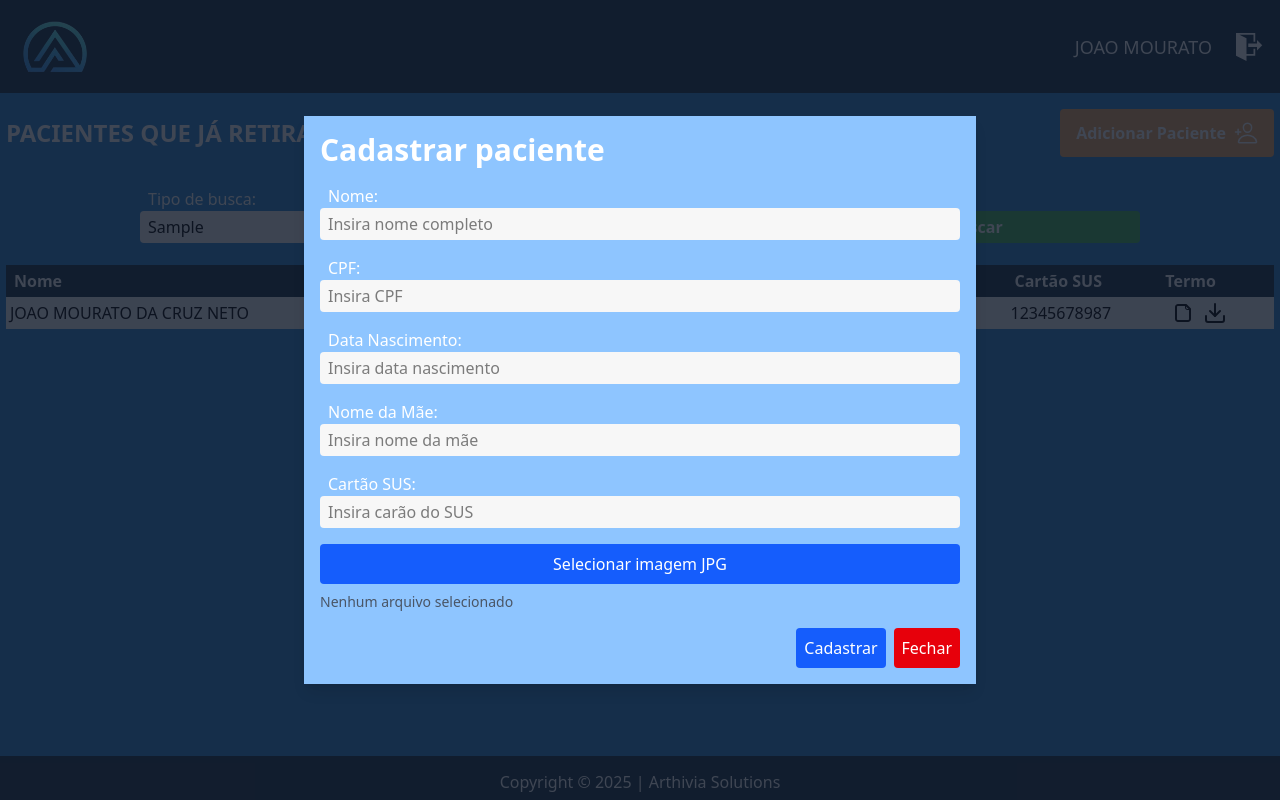
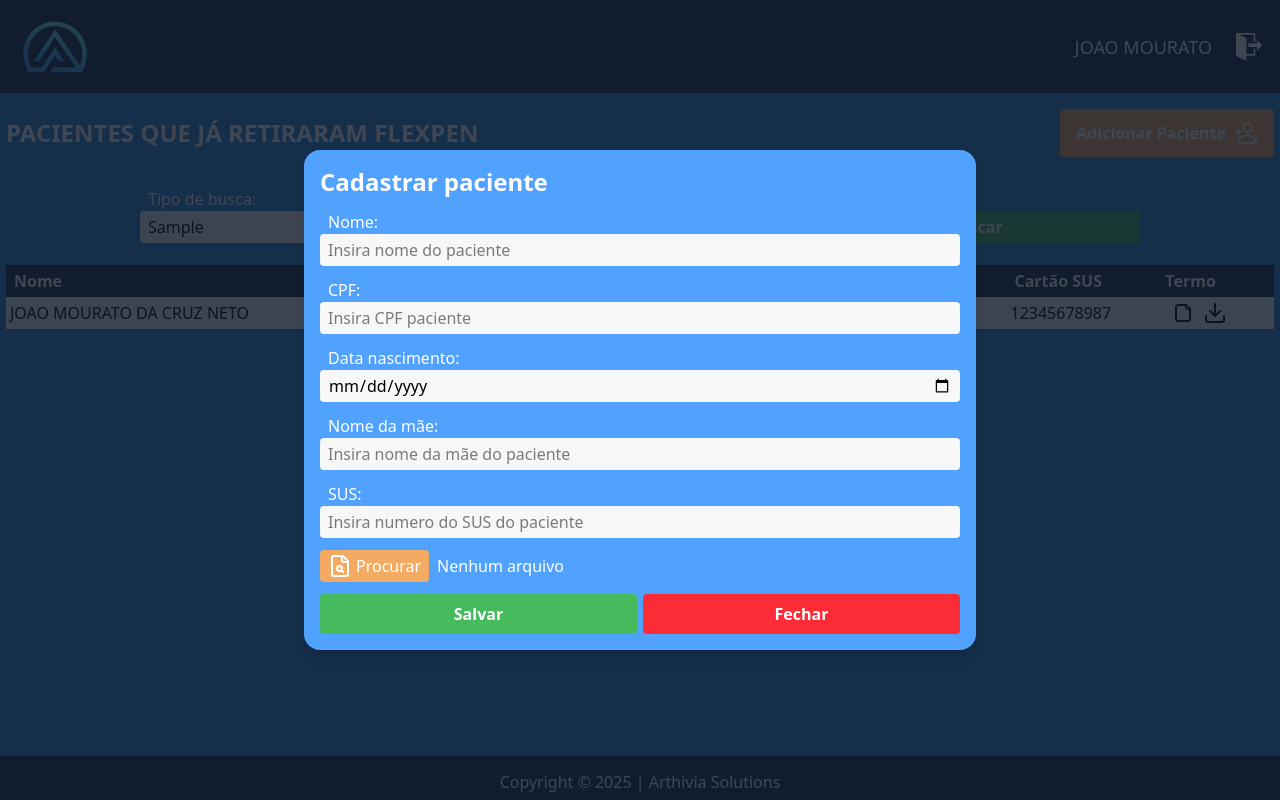
Before and after one commit to joaomouratocn/patient-control, a Next.js app: page /consultflexpen in a window 1280 px wide. Both pictures are taken after typing "Sample", "Sample" into the empty fields and a click on the button "Adicionar Paciente". Built offline with nearby package versions, Linux system fonts and the light colour scheme.

Commit message:
iniciado integração flenpen com backend

```diff
--- a/src/app/consultglargina/actions.ts
+++ b/src/app/consultglargina/actions.ts
@@ -3,7 +3,7 @@ import { prisma } from "@/lib/prisma";
 import { Patient, PatientFilterSearch } from "@/types/types";
 
 export async function getAllPatients() {
-  const patients = await prisma.patient.findMany({
+  const patients = await prisma.patientGlargina.findMany({
     orderBy: {
       name: "asc",
     },
@@ -23,7 +23,7 @@ export async function getPatientsByField(
     },
   };
 
-  const patients = await prisma.patient.findMany({
+  const patients = await prisma.patientGlargina.findMany({
     where: whereClause,
     orderBy: { name: "asc" },
   });
--- /dev/null
+++ b/src/components/modal-flexpen/action.ts
@@ -0,0 +1,119 @@
+"use server";
+
+import { normalizeText } from "@/lib/normalize-text";
+import { prisma } from "@/lib/prisma";
+import { InsertPatientFlexPenSchema } from "@/schemas/insert-patient-flexpen-schema";
+import { writeFile } from "fs/promises";
+import path from "path";
+
+type PatientFormState = {
+  error?: {
+    name?: string[];
+    cpf?: string[];
+    birth?: string[];
+    mother?: string[];
+    sus?: string[];
+    file?: string[];
+  };
+
+  success?: boolean;
+};
+
+export async function createPatient(
+  prevState: PatientFormState,
+  formData: FormData
+) {
+  try {
+    const rawData = {
+      name: formData.get("name"),
+      cpf: formData.get("cpf"),
+      mother: formData.get("mother"),
+      birth: formData.get("birth"),
+      sus: formData.get("sus"),
+      file: formData.get("file"),
+    };
+
+    const parsed = InsertPatientFlexPenSchema.safeParse(rawData);
+
+    console.log(parsed);
+    if (!parsed.success) {
+      //criar os logs
+      return { error: parsed.error.flatten().fieldErrors };
+    }
+    const file = formData.get("file") as File | null;
+    let savedFilePath: string | null = null;
+
+    if (!file) {
+      return { error: { file: ["Deve-se importar o termo"] } };
+    }
+
+    const bytes = await file.arrayBuffer();
+    const buffer = Buffer.from(bytes);
+
+    const uploadDir = path.join(process.cwd(), "public", "uploads");
+    const filePath = path.join(uploadDir, file.name);
+
+    await writeFile(filePath, buffer);
+
+    savedFilePath = `/uploads/${file.name}`;
+
+    const { name, cpf, mother, birth, sus } = parsed.data;
+
+    const cpfOnlyNumbers = cpf.replace(/\D/g, "");
+
+    await prisma.patientFlexpen.create({
+      data: {
+        name: normalizeText(name),
+        cpf: cpfOnlyNumbers,
+        mother: normalizeText(mother),
+        birth: new Date(birth),
+        sus: sus ? normalizeText(sus) : null,
+        term: savedFilePath,
+      },
+    });
+
+    return { success: true };
+  } catch (error: any) {
+    if (error.code === "P2002") {
+      const target = error.meta.target as string[];
+      if (target?.includes("cpf")) {
+        return { error: { cpf: ["CPF já cadastrado."] } };
+      }
+
+      if (target?.includes("sus")) {
+        return { error: { sus: ["Cartão SUS já cadastrado."] } };
+      }
+    }
+
+    return { error: { name: ["Erro inesperado, tente novamente."] } };
+  }
+}
+
+export async function cadastrarPaciente(formData: FormData) {
+  // pega o arquivo
+  const file = formData.get("file") as File | null;
+  let savedFilePath: string | null = null;
+
+  if (file) {
+    const bytes = await file.arrayBuffer();
+    const buffer = Buffer.from(bytes);
+
+    // cria pasta uploads dentro de public
+    const uploadDir = path.join(process.cwd(), "public", "uploads");
+    const filePath = path.join(uploadDir, file.name);
+
+    // grava o arquivo no disco
+    await writeFile(filePath, buffer);
+
+    // caminho acessível pela web
+    savedFilePath = `/uploads/${file.name}`;
+  }
+
+  // aqui você salva os dados no banco junto com o caminho do arquivo
+  // exemplo usando prisma:
+  // await prisma.paciente.create({
+  //   data: { nome, cpf, nascimento: new Date(nascimento), mae, sus, foto: savedFilePath }
+  // });
+
+  return { success: true, filePath: savedFilePath };
+}
--- a/src/components/modal-flexpen/index.tsx
+++ b/src/components/modal-flexpen/index.tsx
@@ -1,21 +1,22 @@
-"use client"
-import { useContext, useRef, useState } from "react"
-import { ModalContext } from "@/providers/modal"
-import { Input } from "../input"
+"use client";
+import { useActionState, useContext, useRef, useState } from "react";
+import { ModalContext } from "@/providers/modal";
+import { Input } from "../input";
+import { LuFileSearch2 } from "react-icons/lu";
+import { SubmitButton } from "../submitButton";
+import { createPatient } from "./action";
 
 export function ModalFlexpenResgister() {
-    const { hideModal } = useContext(ModalContext)
+  const { hideModal } = useContext(ModalContext);
+  const [file, setFile] = useState<File | null>(null);
+  const [fileName, setFileName] = useState("Nenhum arquivo");
+  const [preview, setPreview] = useState<string | null>(null);
+  const fileInputRef = useRef<HTMLInputElement | null>(null);
+  const [state, formAction] = useActionState(createPatient, { error: {} });
 
   function handleHideModal() {
-        hideModal()
+    hideModal();
   }
-
-    const [file, setFile] = useState<File | null>(null);
-    const [preview, setPreview] = useState<string | null>(null);
-    const [loading, setLoading] = useState(false);
-
-    const [fileName, setFileName] = useState("Nenhum arquivo selecionado");
-    const fileInputRef = useRef<HTMLInputElement | null>(null);
 
   function handleClick() {
     fileInputRef.current?.click();
@@ -40,98 +41,98 @@ export function ModalFlexpenResgister() {
     setPreview(URL.createObjectURL(selectedFile));
   }
 
-    async function handleSaveRegister() {
-        setLoading(true)
-        if (!file) return alert("Selecione uma imagem primeiro");
-
-        const formData = new FormData();
-        formData.append("file", file); // "file" = nome do campo esperado pela API
-
-        setLoading(true);
-
-        //faz requisição com await
-
-        setLoading(false);
-    }
-
   return (
-        <div className=" bg-white shadow-lg w-4/5 max-w-2xl rounded">
-            <div className=" flex flex-col p-4 gap-4 bg-blue-300">
-                <div className="flex flex-col gap-4">
-                    <h1 className="text-3xl font-bold text-white">Cadastrar paciente</h1>
+    <form
+      className="bg-blue-400 shadow-lg w-4/5 max-w-2xl rounded-2xl p-4"
+      action={formAction}
+    >
+      <div className="flex flex-col gap-3">
+        <h1 className="text-white font-bold text-2xl">Cadastrar paciente</h1>
         <Input
           type="text"
+          name="name"
           label="Nome"
-                        placeholder="Insira nome completo"
           showIcon={false}
-                    />
-
-                    <Input
-                        type="number"
-                        label="CPF"
-                        placeholder="Insira CPF"
-                        showIcon={false}
+          placeholder="Insira nome do paciente"
+          error={state.error?.name}
         />
         <Input
           type="text"
-                        label="Data Nascimento"
-                        placeholder="Insira data nascimento"
+          name="cpf"
+          label="CPF"
           showIcon={false}
+          placeholder="Insira CPF paciente"
+          error={state.error?.cpf}
+        />
+        <Input
+          type="date"
+          name="birth"
+          label="Data nascimento"
+          showIcon={false}
+          placeholder="Data de nascimento"
+          error={state.error?.birth}
         />
         <Input
           type="text"
-                        label="Nome da Mãe"
-                        placeholder="Insira nome da mãe"
+          name="mother"
+          label="Nome da mãe"
           showIcon={false}
+          placeholder="Insira nome da mãe do paciente"
+          error={state.error?.mother}
         />
         <Input
           type="text"
-                        label="Cartão SUS"
-                        placeholder="Insira carão do SUS"
+          name="sus"
+          label="SUS"
           showIcon={false}
+          placeholder="Insira numero do SUS do paciente"
+          error={state.error?.sus}
         />
-
-                    <div className="space-y-4">
-                        <div className="flex flex-col gap-2">
-                            {/* Input real (escondido) */}
+        <div className="flex flex-row items-center gap-2">
           <input
             type="file"
+            name="file"
             accept="image/jpeg, image/jpg"
-                                onChange={handleFileChange} // este sim seta o preview
+            onChange={handleFileChange}
             ref={fileInputRef}
             className="hidden"
           />
-
-                            {/* Botão customizado */}
           <button
             type="button"
             onClick={handleClick}
-                                className="bg-blue-600 text-white p-2 rounded"
+            className="flex flex-row gap-1 px-2 py-1 rounded text-white cursor-pointer bg-[var(--accent-orange)] hover:bg-[var(--accent-orange-hover)] duration-300"
           >
-                                Selecionar imagem JPG
+            <LuFileSearch2 size={24} />
+            Procurar
           </button>
-
-                            {/* Texto do arquivo selecionado */}
-                            <span className="text-sm text-gray-600">{fileName}</span>
-                        </div>
-
+          <span className="text-white">{fileName}</span>
           {preview && (
-                            <img src={preview} alt="Pré-visualização" className="w-40 rounded" />
+            <img
+              src={preview}
+              alt="Pré-visualização"
+              className="w-40 rounded"
+            />
           )}
         </div>
-
-                </div>
-                <div className="flex flex-row gap-2 justify-end">
+        {state.success && (
+          <p className="mt-2 font-medium">
+            ✅ Paciente cadastrado com sucesso!
+          </p>
+        )}
+        <div className="flex flex-row gap-1.5">
+          <SubmitButton
+            loadText="Salvando...."
+            text="Salvar"
+            className="flex-1"
+          />
           <button
-                        disabled={loading}
-                        onClick={handleSaveRegister}
-                        className="cursor-pointer bg-blue-600 p-2 text-white rounded"
+            className="cursor-pointer bg-red-500 p-2 text-white rounded font-semibold hover:bg-red-700 duration-300 flex-1"
+            onClick={handleHideModal}
           >
-                        {loading ? "Cadastrando...." : "Cadastrar"}
+            Fechar
           </button>
-                    <button className="cursor-pointer bg-red-600 p-2 text-white rounded" onClick={handleHideModal}>Fechar</button>
         </div>
       </div>
-        </div>
-    )
+    </form>
+  );
 }
--- a/src/components/modal-glargina/actions.ts
+++ b/src/components/modal-glargina/actions.ts
@@ -1,7 +1,7 @@
 "use server";
 import { normalizeText } from "@/lib/normalize-text";
 import { prisma } from "@/lib/prisma";
-import { InsertPatientGlarginaSchema } from "@/schemas/Insert-patient-glargina-schema";
+import { InsertPatientFlexPenSchema } from "@/schemas/insert-patient-flexpen-schema";
 
 type PatientFormState = {
   error?: {
@@ -26,20 +26,24 @@ export async function createPatient(
       mother: formData.get("mother"),
       birth: formData.get("birth"),
       sus: formData.get("sus"),
+      file: formData.get("file"),
     };
 
-    const parsed = InsertPatientGlarginaSchema.safeParse(rawData);
+    const parsed = InsertPatientFlexPenSchema.safeParse(rawData);
 
     if (!parsed.success) {
       //criar logs
-      return { error: parsed.error.flatten().fieldErrors };
+      return {
+        success: false,
+        error: parsed.error.flatten().fieldErrors,
+      };
     }
 
     const { name, cpf, mother, birth, sus } = parsed.data;
 
     const cpfOnlyNumbers = cpf.replace(/\D/g, "");
 
-    await prisma.patient.create({
+    await prisma.patientGlargina.create({
       data: {
         name: normalizeText(name),
         cpf: cpfOnlyNumbers,
@@ -50,10 +54,9 @@ export async function createPatient(
     });
 
     return { success: true };
-
   } catch (error: any) {
     if (error.code === "P2002") {
-      const target = error.meta.target as string[]
+      const target = error.meta.target as string[];
       if (target?.includes("cpf")) {
         return { error: { cpf: ["CPF já cadastrado."] } };
       }
--- a/src/schemas/Insert-patient-glargina-schema.ts
+++ b/src/schemas/Insert-patient-glargina-schema.ts
@@ -11,6 +11,6 @@ export const InsertPatientGlarginaSchema = z.object({
   sus: z.string().optional(),
 });
 
-export type InsertPatientGlarginaSchema = z.infer<
+export type InsertPatientGlarginaData = z.infer<
   typeof InsertPatientGlarginaSchema
 >;
--- /dev/null
+++ b/src/schemas/insert-patient-flexpen-schema.ts
@@ -0,0 +1,24 @@
+import { isValidCPF } from "@/lib/isValidCpf";
+import { z } from "zod";
+
+export const InsertPatientFlexPenSchema = z.object({
+  name: z.string().min(3, "Nome dever conter pelo menos 3 caracteres"),
+  cpf: z.string().refine(isValidCPF, { message: "CPF inválido" }),
+  birth: z.string().refine((val) => new Date(val) <= new Date(), {
+    message: "Data de nascimento não pode ser no futuro",
+  }),
+  mother: z.string().min(3, "Nome da mãe deve ter pelo menos 3 caracteres"),
+  sus: z.string().optional(),
+  file: z
+    .instanceof(File, { message: "Arquivo é obrigatório" })
+    .refine((file) => file.size > 0, { message: "Arquivo vazio" })
+    .refine((file) => file.size <= 2 * 1024 * 1024, { message: "Máx. 2MB" })
+    .refine(
+      (file) => ["image/jpeg", "image/jpg", "image/png"].includes(file.type),
+      { message: "Somente JPG ou PNG" }
+    ),
+});
+
+export type InsertPatientFlexPenData = z.infer<
+  typeof InsertPatientFlexPenSchema
+>;
```
Also changed, not shown: src/components/modal-glargina/index.tsx (+6 -13 lines), src/schemas/search-patient-schema.ts (deleted, +0 -13 lines), 1 other file (tests, documents, lock files or other folders). Lines whose indentation alone changed are shown as unchanged.
